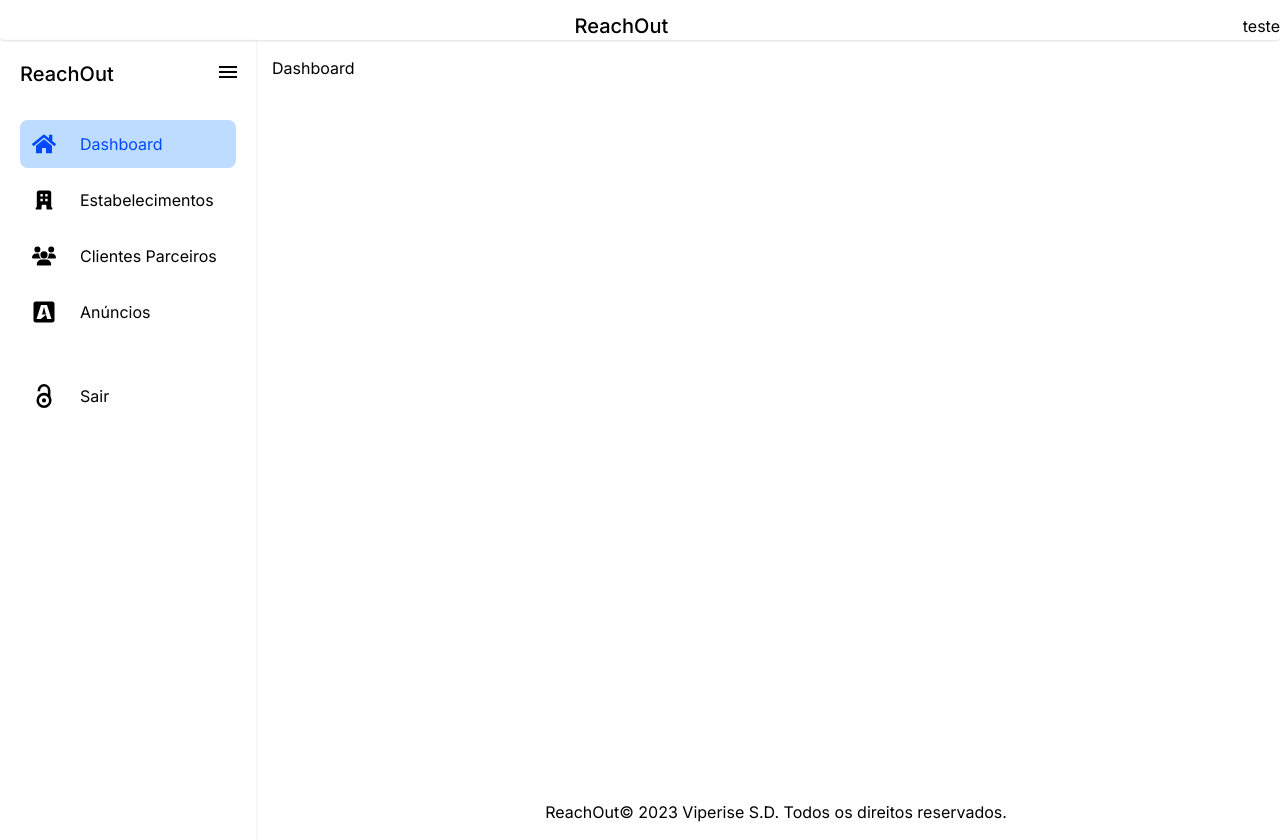
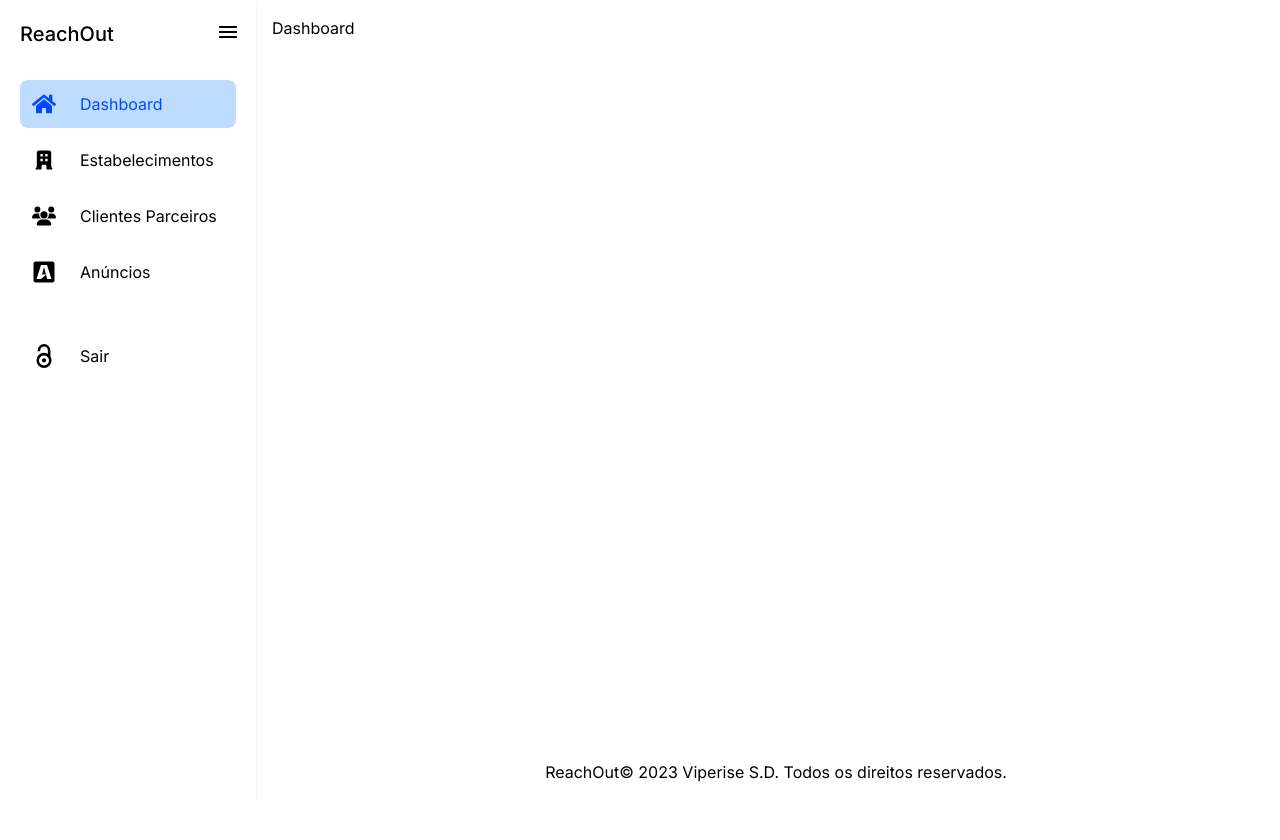
Before and after one commit to Viperise/ReachOut-Web, a Next.js app: page / in a window 1280 px wide. After the commit the page ends 800 px from the top, so only its background shows below. Built offline with nearby package versions, Linux system fonts and the light colour scheme.

Commit message:
fix: adjust layout settings

```diff
--- a/src/app/components/Layout/index.tsx
+++ b/src/app/components/Layout/index.tsx
@@ -1,12 +1,11 @@
 'use client';
 import Footer from './Footer';
-import Navbar from './Navbar';
 import Sidebar from './Sidebar';
 
 const Layout = ({ children }: { children: React.ReactNode }) => {
   return (
     <div className="flex flex-col min-h-screen">
-      <Navbar title="ReachOut" />
+      {/* <Navbar title="ReachOut" /> */}
       <div className="flex flex-1">
         <Sidebar />
         <main className="ml-4 pt-4 flex-1 flex flex-col">
--- a/src/app/components/Layout/navbar.tsx
+++ b/src/app/components/Layout/navbar.tsx
@@ -2,14 +2,10 @@
 
 const Navbar = ({ title }: { title: string }) => {
   return (
-    <nav className="bg-white border-gray-200 rounded shadow">
-      <div className="container flex justify-between items-center mx-auto pt-3">
-        <div className="flex items-center mx-auto">
-          <span className="text-xl font-medium whitespace-nowrap dark:text-white">{title}</span>
-        </div>
-        <div className="flex">
-          <span>teste</span>
-        </div>
+    <nav className="bg-white border-gray-200 rounded shadow pb-6">
+      <div className="container flex justify-between items-center mx-auto ml-8">
+        <div className="flex"></div>
+        <div className="flex pt-5 flex-row items-center gap-4 mr-4 ml-auto pr-4 pl-4 rounded bg-slate-100 dark:bg-slate-700 dark:text-white "></div>
       </div>
     </nav>
   );
```
